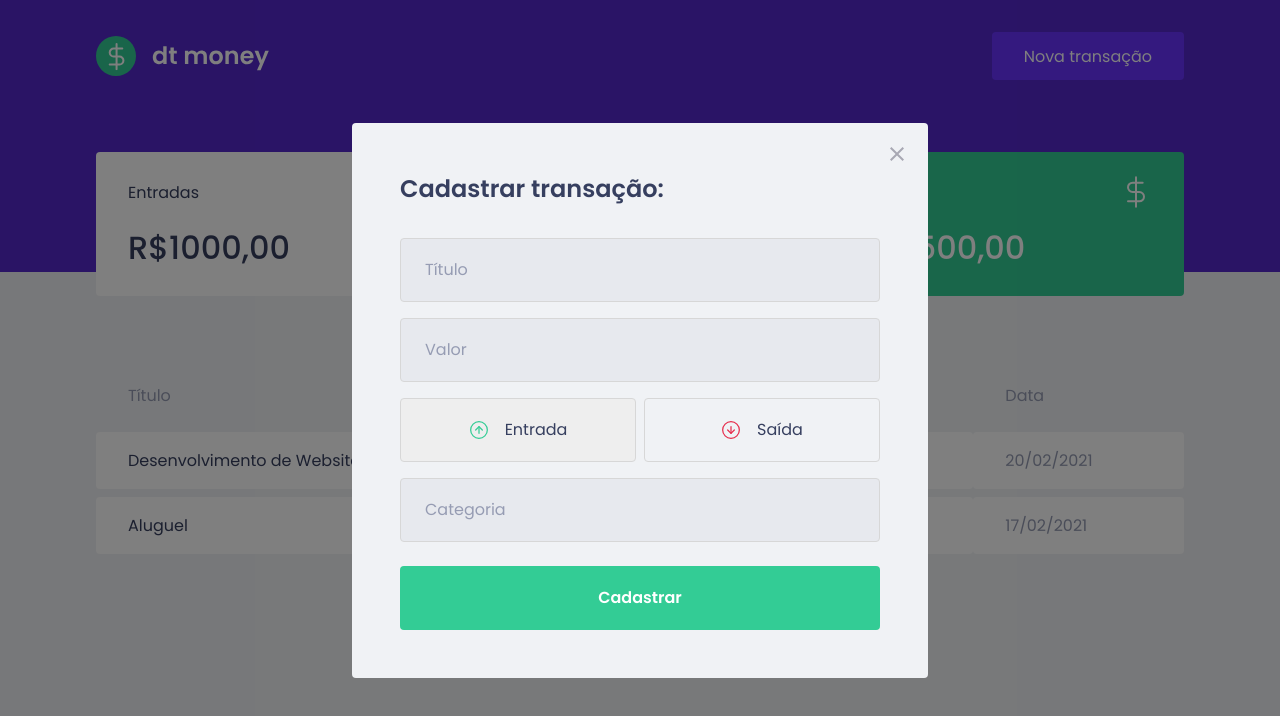
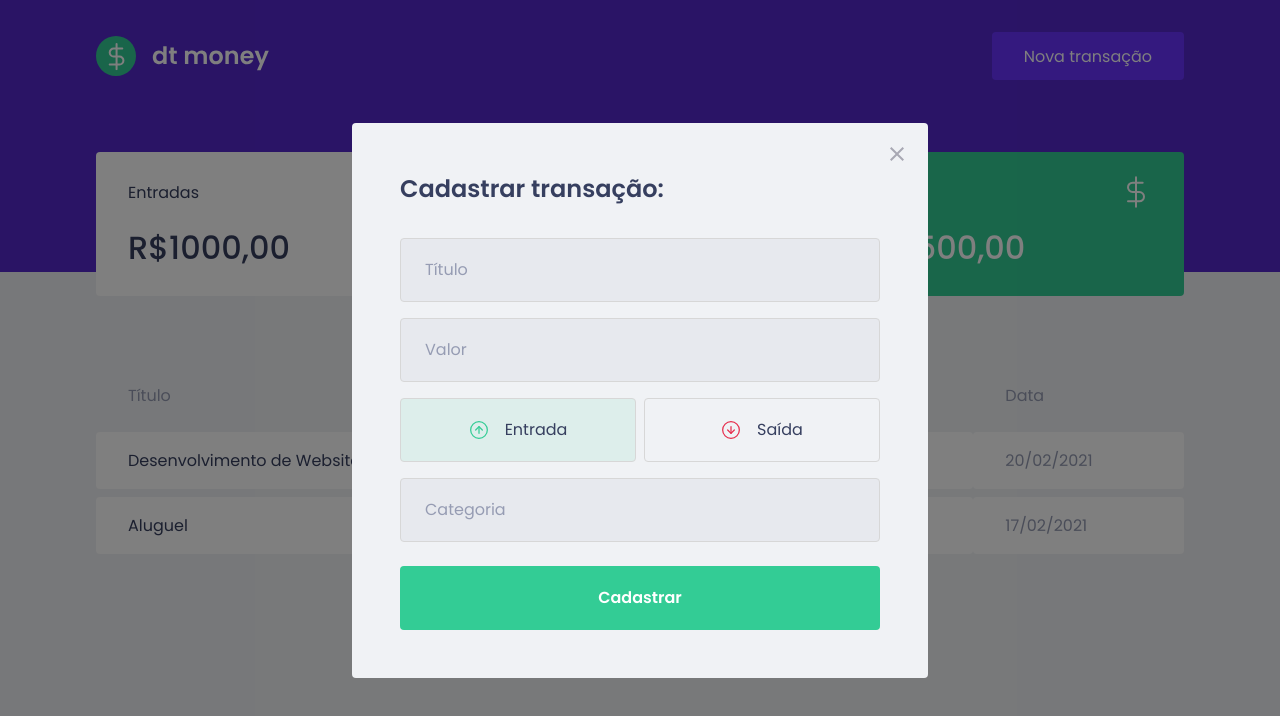
Before and after one commit to GabrielNogueiraBR/ignite-reactjs-chatper-ii-dtmoney, a React (Create React App) app: page / in a window 1280 px wide. Both pictures are taken after a click on the button "Nova transação". Shown: the top 716 px of the page. Built offline with nearby package versions, Linux system fonts and the light colour scheme; no server answers; what miragejs would draw is missing.

Commit message:
Adding colors on Modal buttons using props and polished

```diff
--- a/src/components/NewTransactionModal/index.tsx
+++ b/src/components/NewTransactionModal/index.tsx
@@ -44,6 +44,7 @@
               setType("deposit");
             }}
             isActive={type === "deposit"}
+            activeColor="green"
           >
             <img src={incomeImg} alt="Entrada" />
             <span>Entrada</span>
@@ -55,6 +56,7 @@
               setType("withdraw");
             }}
             isActive={type === "withdraw"}
+            activeColor="red"
           >
             <img src={outcomeImg} alt="Saída" />
             <span>Saída</span>
--- a/src/components/NewTransactionModal/styles.ts
+++ b/src/components/NewTransactionModal/styles.ts
@@ -1,5 +1,5 @@
 import styled from "styled-components";
-import { darken } from "polished";
+import { darken, transparentize } from "polished";
 
 export const Container = styled.form`
   h2 {
@@ -58,15 +58,22 @@
 
 interface RadioBoxProps {
   isActive: boolean;
+  activeColor: 'green' | 'red';
 }
 
+const colors = {
+  green: '#33cc95',
+  red: '#e52e4d'
+}
 
 export const RadioBox = styled.button<RadioBoxProps>`
   height: 4rem;
   border: 1px solid #d7d7d7;
   border-radius: 0.25rem;
 
-  background: ${(props) => props.isActive ? '#eee': 'transparent'};
+  background: ${(props) => props.isActive
+  ? transparentize(0.9, colors[props.activeColor])
+  : 'transparent'};
 
   display: flex;
   align-items: center;
```
